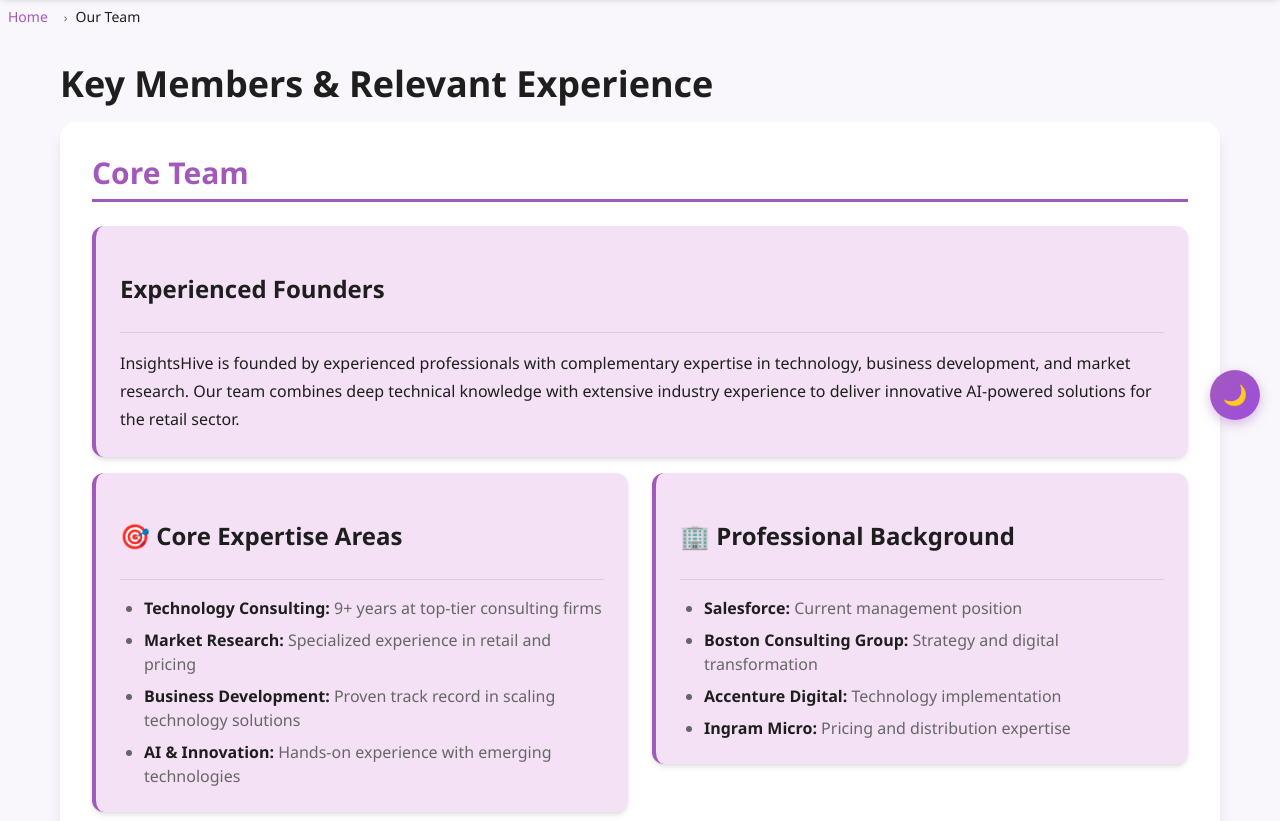
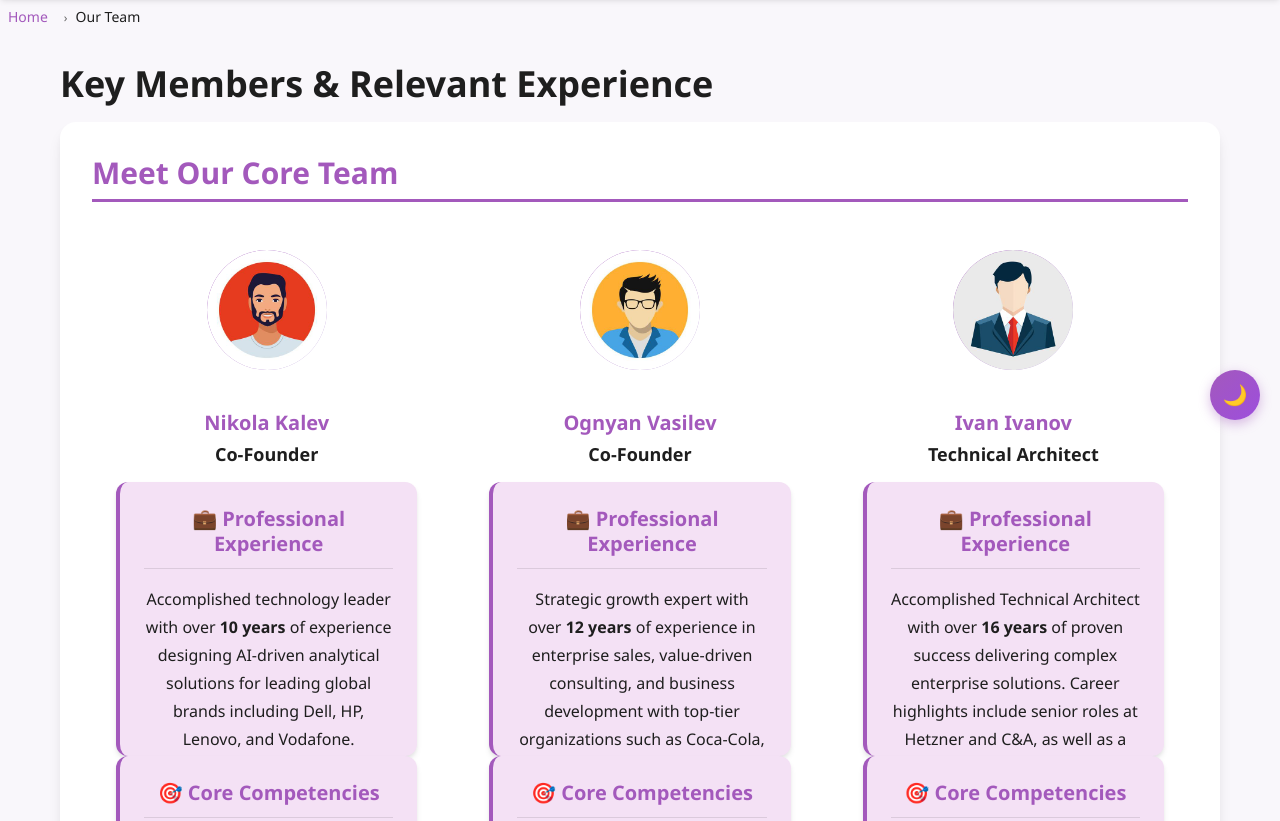
Before and after one commit to lessfoobar/insightshive, a website with bundled scripts: page team.html in a window 1280 px wide. Shown: the part 360-1181 px from the top of the page. Built offline with nearby package versions, Linux system fonts and the light colour scheme.

Commit message:
3awserdrt

```diff
--- a/team.html
+++ b/team.html
@@ -32,48 +32,6 @@
     <!-- Main Content - Unique to this page -->
     <main id="main" class="container">
         <h1 class="page-title">Key Members &amp; Relevant Experience</h1>
-
-        <!-- Team Overview -->
-        <section class="card--section">
-            <h2>Core Team</h2>
-            <div class="card">
-                <div class="card__header">
-                    <h3 class="card__title">Experienced Founders</h3>
-                </div>
-                <div class="card__body">
-                    <p>InsightsHive is founded by experienced professionals with complementary expertise in technology, business development, and market research. Our team combines deep technical knowledge with extensive industry experience to deliver innovative AI-powered solutions for the retail sector.</p>
-                </div>
-            </div>
-
-            <div class="grid grid-2">
-                <div class="card">
-                    <div class="card__header">
-                        <h3 class="card__title">🎯 Core Expertise Areas</h3>
-                    </div>
-                    <div class="card__body">
-                        <ul>
-                            <li><strong>Technology Consulting:</strong> 9+ years at top-tier consulting firms</li>
-                            <li><strong>Market Research:</strong> Specialized experience in retail and pricing</li>
-                            <li><strong>Business Development:</strong> Proven track record in scaling technology solutions</li>
-                            <li><strong>AI &amp; Innovation:</strong> Hands-on experience with emerging technologies</li>
-                        </ul>
-                    </div>
-                </div>
-                <div class="card">
-                    <div class="card__header">
-                        <h3 class="card__title">🏢 Professional Background</h3>
-                    </div>
-                    <div class="card__body">
-                        <ul>
-                            <li><strong>Salesforce:</strong> Current management position</li>
-                            <li><strong>Boston Consulting Group:</strong> Strategy and digital transformation</li>
-                            <li><strong>Accenture Digital:</strong> Technology implementation</li>
-                            <li><strong>Ingram Micro:</strong> Pricing and distribution expertise</li>
-                        </ul>
-                    </div>
-                </div>
-            </div>
-        </section>
 
        <!-- Individual Team Members -->
         <section class="card--section">
```
